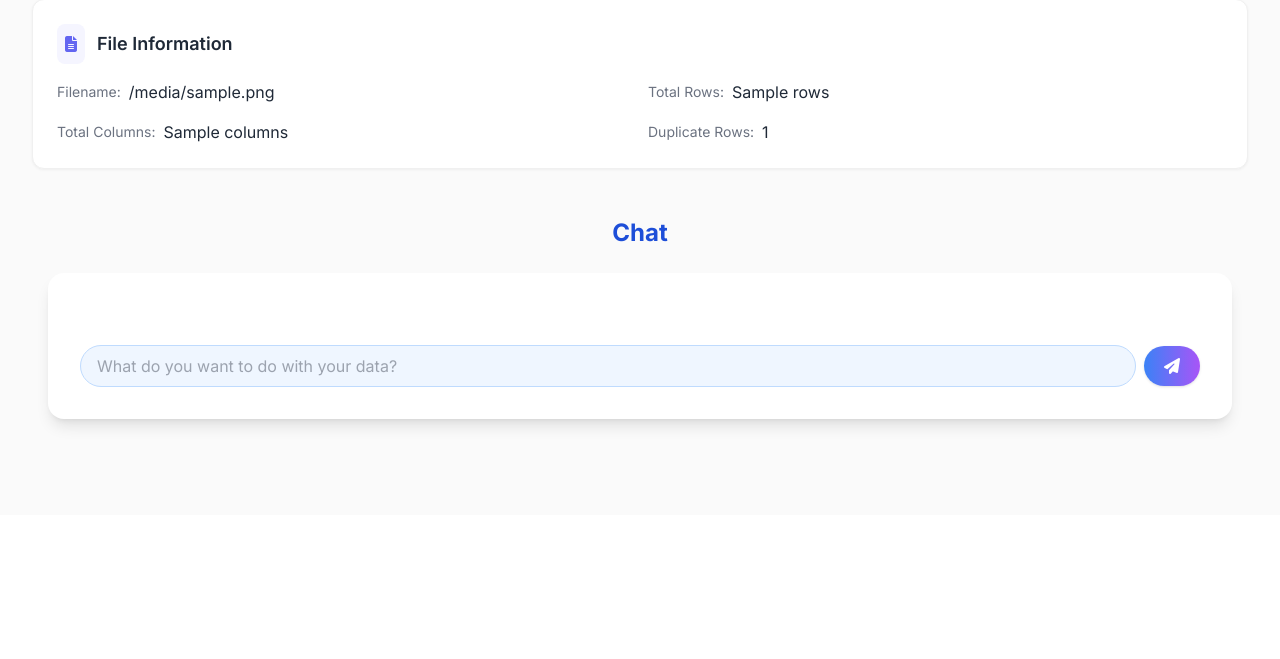
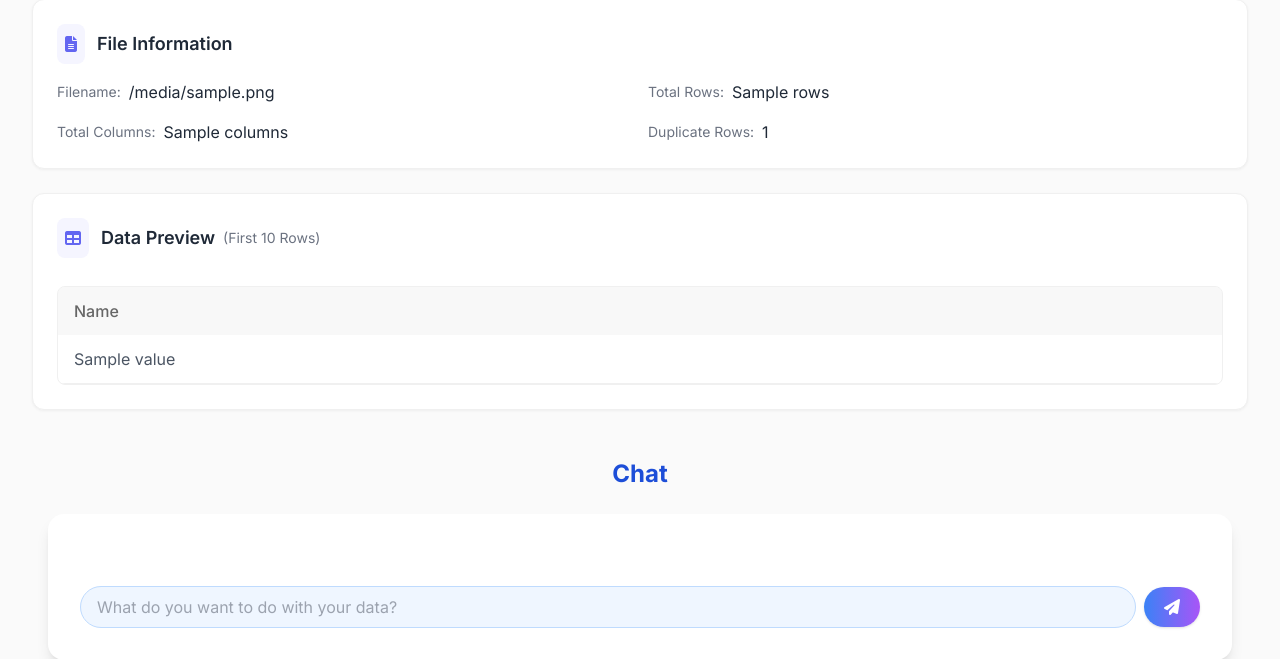
Before and after one commit to Danny-Dalo/Quiksight, a Python web app: template app_quiksight/templates/results.html in a window 1280 px wide. Shown: the part 125-784 px from the top of the page. Before the commit the page ends 551 px from the top, so only its background shows below. Run offline with Jinja, Linux system fonts and the light colour scheme; the template is opened without the code that fills it: most values are stand-ins (such as "Sample title", 1, 10 or a date in 2020); some libraries are stand-ins or nearby versions.

Commit message:
Added data preview in HTML, setup the codeResult variable which will be responsible for storing and displaying the result and changes made to the working_df from the chat endpoint

```diff
--- a/app_quiksight/templates/results.html
+++ b/app_quiksight/templates/results.html
@@ -77,6 +77,60 @@
         </div>
       </div>
 
+      <!-- VRHFIHBJEV VVFNEJBVIBJVIHVBJK VFEIOHFVJIVHNVNFNVDSVNDKDNVNKDVNDKNKDVNKVNKVKNDVKVNKNDV -->
+
+
+
+
+
+    <div class="card p-6 mt-6">
+  <div class="flex items-center mb-4">
+    <div class="section-icon">
+      <i class="fas fa-table"></i>
+    </div>
+    <h2 class="text-lg font-semibold text-gray-800">Data Preview</h2>
+    <span class="ml-2 text-sm text-gray-500">(First 10 Rows)</span>
+  </div>
+  <div class="table-container">
+    <table>
+      <thead>
+        <tr>
+          {% for key in analysis.overview.table_head[0].keys() %}
+          <th class="font-medium" title="{{ key|title }}">{{ key|title }}</th>
+          {% endfor %}
+        </tr>
+      </thead>
+      <tbody>
+        {% for row in analysis.overview.table_head %}
+        <tr>
+          {% for value in row.values() %}
+          <td class="text-gray-600">
+            {% if value is none %}
+              <span class="text-gray-400">N/A</span>
+            {% elif value is number %}
+              {% if value|round(0) == value %}
+                {{ value|int }}
+              {% else %}
+                {{ value|round(2) }}
+              {% endif %}
+            {% else %}
+              {{ value }}
+            {% endif %}
+          </td>
+          {% endfor %}
+        </tr>
+        {% endfor %}
+      </tbody>
+    </table>
+  </div>
+    </div>
+</div>
+
+      <!-- VRHFIHBJEV VVFNEJBVIBJVIHVBJK VFEIOHFVJIVHNVNFNVDSVNDKDNVNKDVNDKNKDVNKVNKVKNDVKVNKNDV -->
+
+
+
+
 
         <!-- LOADING DATASET SUMMARY AND SAMPLE ROWS -->
       <p id="data-summary" hidden>{{analysis.data_summary}}</p>
@@ -126,7 +180,6 @@
 </div>
 
 </body>
-
 </html>
 
 <script>
@@ -180,6 +233,7 @@ chatForm.addEventListener('submit', async (e) => {
     </div>
   `;
 
+  // SENDING USER MESSAGE AND DATA INFORMATION TO CHAT ENDPOINT ====================================
   try {
     // Send request to backend
     const response = await fetch("/results/chat", {
@@ -192,17 +246,23 @@ chatForm.addEventListener('submit', async (e) => {
         sample_rows: sampleRows
       })
     });
+    // SENDING USER MESSAGE AND DATA INFORMATION TO CHAT ENDPOINT ====================================
 
-    // Remove loading indicator
+
+
+    // Remove loading indicator after data has hit chat endpoint
     document.getElementById(loadingId)?.remove();
-
+    // Error handling if the sending of data has an error for any reason========================
     if (!response.ok) {
       throw new Error(`HTTP ${response.status}: ${response.statusText}`);
     }
+    // Error handling if the sending of data has an error for any reason========================
 
+    // responseData is the variable containing the API response sent back after it has received and pprocessed a request (response)
     const responseData = await response.json();
     // The .reply in responseData.reply is the same name as what the backend returns: "reply": f"AI service error: {str(e)}"
     const AIReply = responseData.reply || "Sorry, I couldn't process your request.";
+    const codeResult = responseData.code_result || []
 
     // Add AI response to chat
     chatHistoryBox.innerHTML += `
@@ -212,6 +272,8 @@ chatForm.addEventListener('submit', async (e) => {
         </div>
       </div>
     `;
+
+
 
     messageHistory.push({role: "assistant", content: AIReply});
 
```
